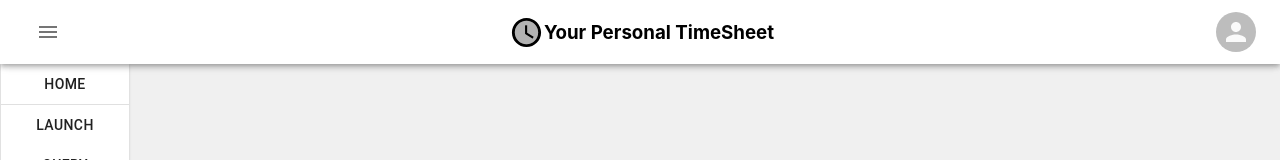
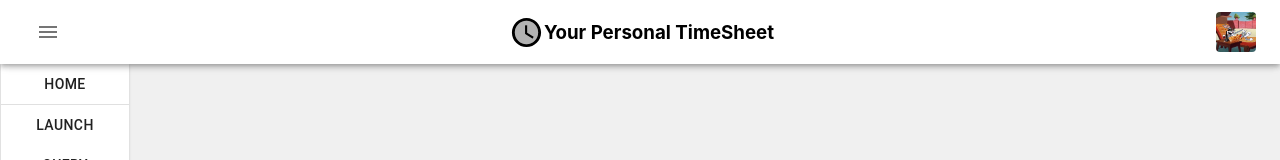
Before and after one commit to Alan-Graton/Personal-TimeSheet, a React (Create React App) app: page / in a window 1280 px wide. Both pictures are taken after a click on the button "I'M A COMPANY". Shown: the top 160 px of the page. Built offline with nearby package versions, Linux system fonts and the light colour scheme.

Commit message:
Add mock User Profile Picture

```diff
--- a/src/pages/Dashboard/Components/Header/index.jsx
+++ b/src/pages/Dashboard/Components/Header/index.jsx
@@ -1,4 +1,6 @@
-import React, { useState } from "react";
+import React from "react";
+
+import ProfilePic_Test from "./ProfilePic_Test.png";
 
 // Styles
 import useStyles from "./styles";
@@ -16,12 +18,6 @@ import Avatar from "@material-ui/core/Avatar";
 function Header({HeaderAvatarClick}) {
   const classes = useStyles();
 
-  const [avatarClick, setAvatarClick] = useState(false);
-  const handleAvatarClick = (event) => {
-    event.preventDefault();
-
-    setAvatarClick(!avatarClick);
-  };
   return (
     <AppBar position="fixed" color="inherit">
       <Toolbar>
@@ -38,7 +34,7 @@ function Header({HeaderAvatarClick}) {
         <h3>Your Personal TimeSheet</h3>
         <div className={classes.grow}></div>
         <div className={classes.userSection}>
-          <Avatar className={classes.avatar} onClick={HeaderAvatarClick} />
+          <Avatar src={ProfilePic_Test} variant="rounded" className={classes.avatar} onClick={HeaderAvatarClick} />
         </div>
       </Toolbar>
     </AppBar>
```
Also changed, not shown: src/pages/Dashboard/Components/Header/ProfilePic_Test.png (added).
